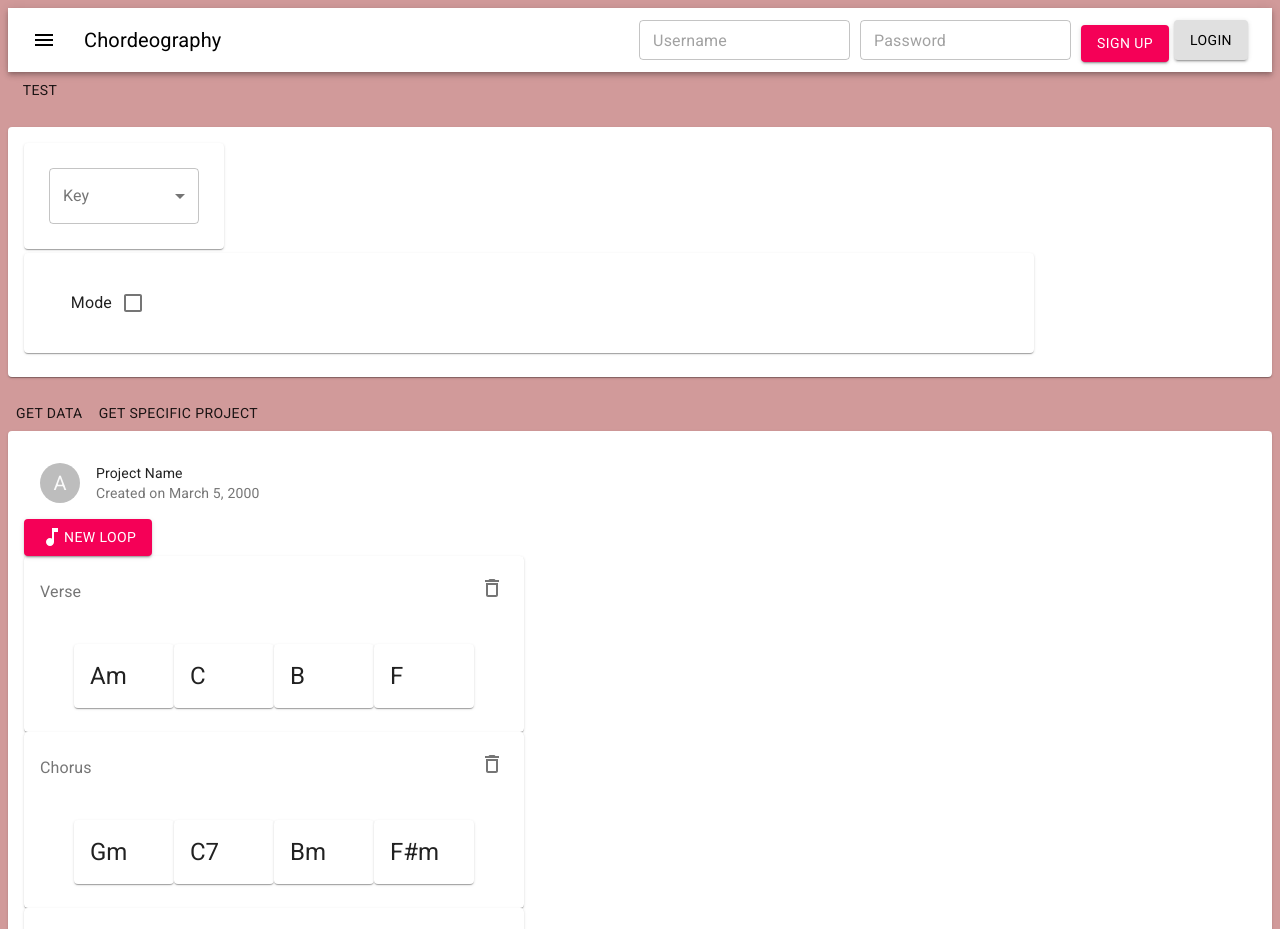
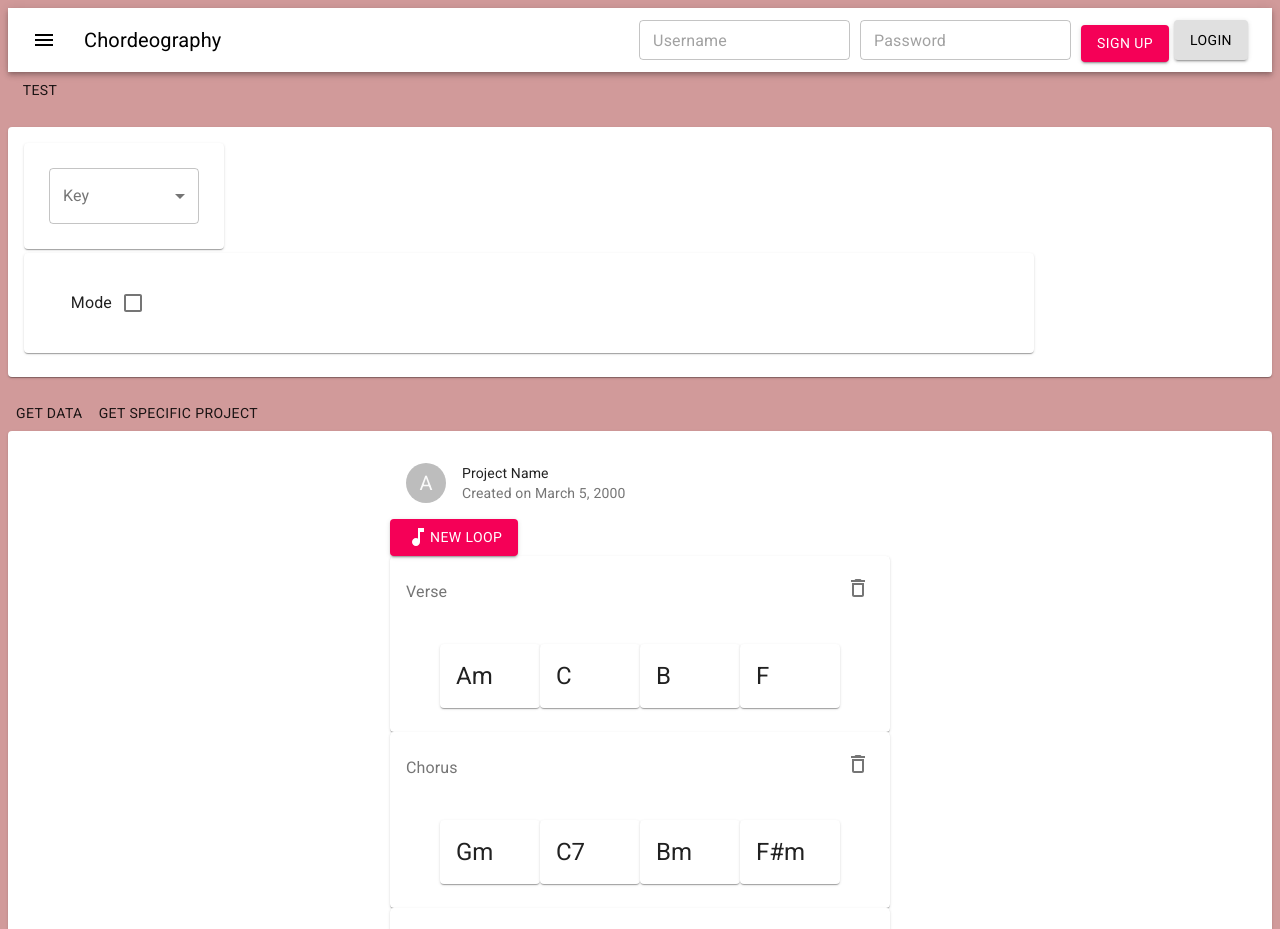
Before and after one commit to DillonNotDylan/COP4331-BigProject, a React (Create React App) app: page / in a window 1280 px wide. Shown: the top 929 px of the page. Built offline with nearby package versions, Linux system fonts and the light colour scheme.

Commit message:
Centered the items on the page

```diff
--- a/src/components/Looper/LoopBox.js
+++ b/src/components/Looper/LoopBox.js
@@ -126,7 +126,7 @@ const LoopBox = () => {
 				Get specific project
 			</Button>
 
-			<Card >
+			<Card style={{display: 'flex', justifyContent: 'center', alignItems: 'center'}}>
 				<CardContent>
 					<CardHeader
 						avatar={
```
